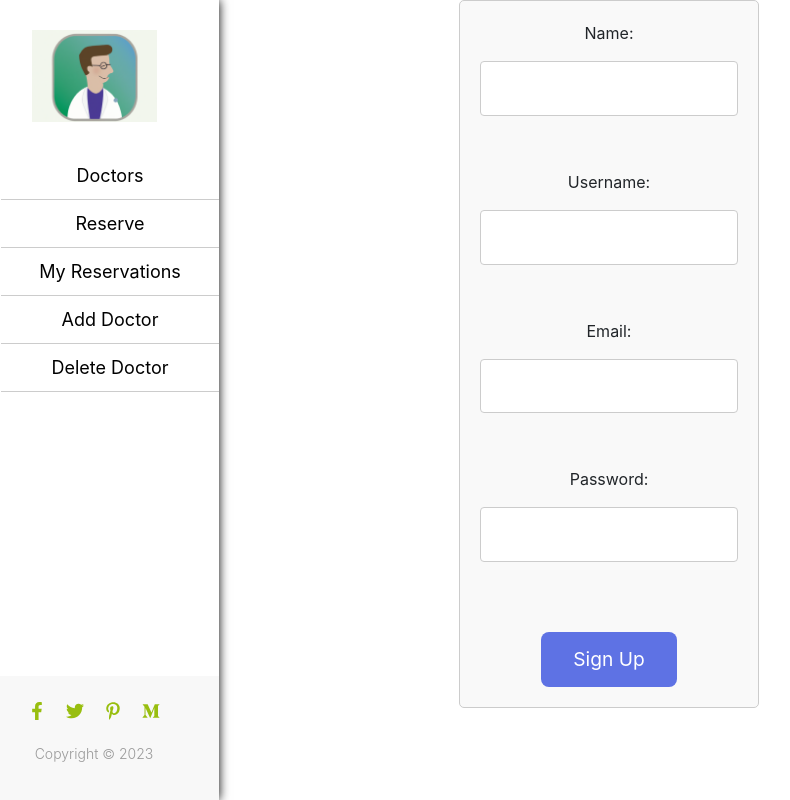
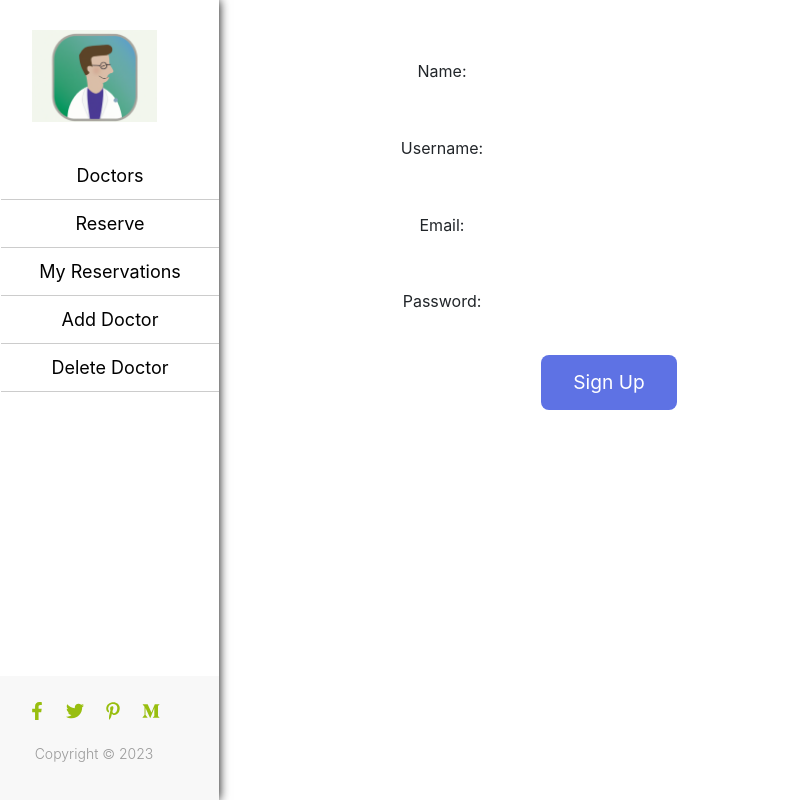
Before and after one commit to yasinabdmahmood/Doctor-appointment-react, a React (Create React App) app: page /signup in a window 1280 px wide. Shown: the whole page, without its empty margins (31-821 px from the left). Built offline with nearby package versions, Linux system fonts and the light colour scheme; sample sign-in values are in the browser's storage.

Commit message:
Style SignUp page

```diff
--- a/src/components/SignUp/SignUp.css
+++ b/src/components/SignUp/SignUp.css
@@ -1,44 +1,57 @@
-.signup-form {
-  width: 300px;
-  margin: 0 auto;
-  padding: 20px;
-  background-color: #f9f9f9;
-  border: 1px solid #ccc;
-  border-radius: 5px;
+.signup-container {
+  background-image: url("https://media.discordapp.net/attachments/997267581444558878/1067793198866518106/14Characters_1_image_of_a_young_doctor_mid_thirtys_realistic_hi_8a859931-231b-4b4d-af0a-15838d32b7ae.png?width=663&height=663");
+  background-size: cover;
+  background-position: center;
+  height: 100vh;
+  display: flex;
+  align-items: center;
+  justify-content: center;
 }
 
-.signup-form h2 {
+form {
+  background-color: rgba(255, 255, 255, 0.8);
+  padding: 2rem;
+  border-radius: 1rem;
   text-align: center;
-  margin-bottom: 30px;
 }
 
-.signup-form label {
-  display: block;
-  margin-bottom: 10px;
+input {
+  margin: 1rem 0.625rem;
+  padding: 0.5rem;
+  border-radius: 0.5rem;
+  border: none;
+  font-size: 1.2rem;
 }
 
-.signup-form input[type="text"],
-.signup-form input[type="email"],
-.signup-form input[type="password"] {
-  width: 100%;
-  padding: 12px 20px;
-  margin-bottom: 20px;
-  border-radius: 4px;
-  border: 1px solid #ccc;
-  box-sizing: border-box;
+button {
+  background-color: #5e72e4;
+  color: white;
+  padding: 0.8rem 2rem;
+  border-radius: 0.5rem;
+  border: none;
+  font-size: 1.2rem;
+  cursor: pointer;
+  margin-top: 1rem;
 }
 
-.signup-form input[type="submit"] {
-  width: 100%;
-  background-color: #4caf50;
-  color: white;
-  padding: 14px 20px;
-  margin-top: 20px;
-  border: none;
-  border-radius: 4px;
-  cursor: pointer;
+p {
+  font-size: 1.2rem;
+  margin-top: 1rem;
+  text-align: center;
 }
 
-.signup-form input[type="submit"]:hover {
-  background-color: #45a049;
+.signup-container h1 {
+  font-size: 2rem;
+  margin-bottom: 2rem;
+  text-align: center;
 }
+
+.signup-container p a {
+  color: #5e72e4;
+  text-decoration: none;
+  font-weight: bold;
+}
+
+.signup-container p a:hover {
+  text-decoration: underline;
+}
```
